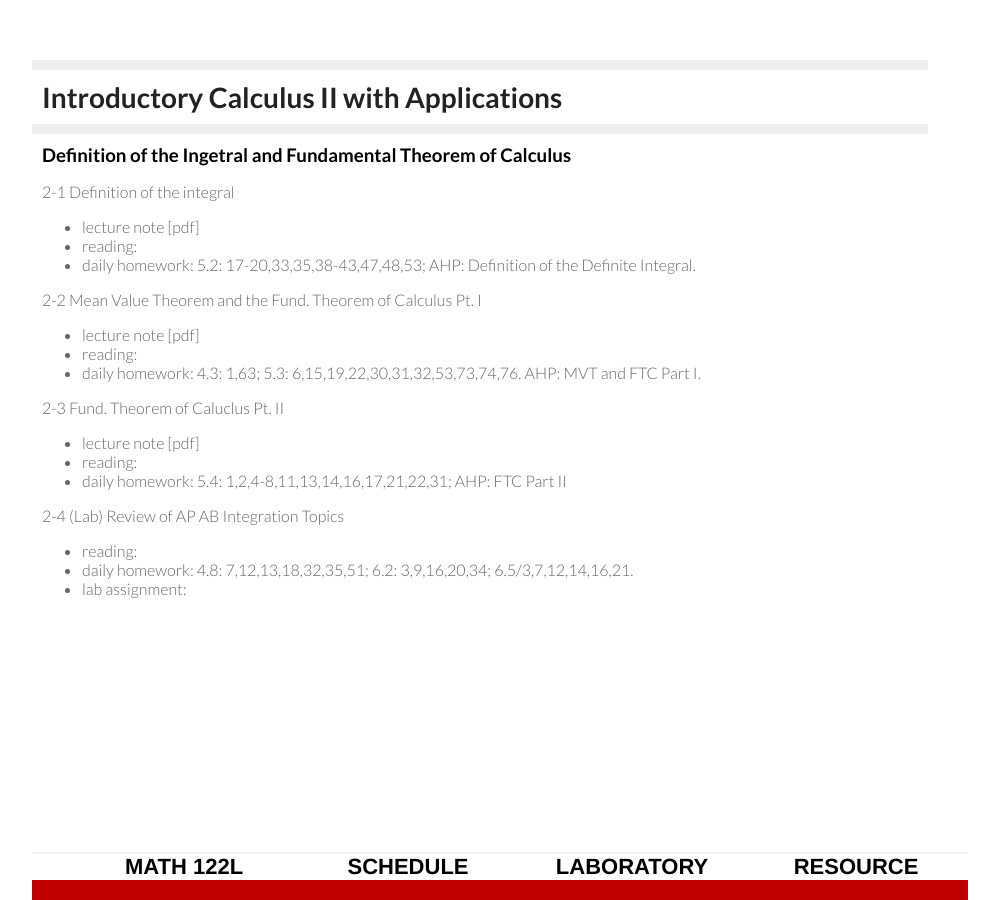
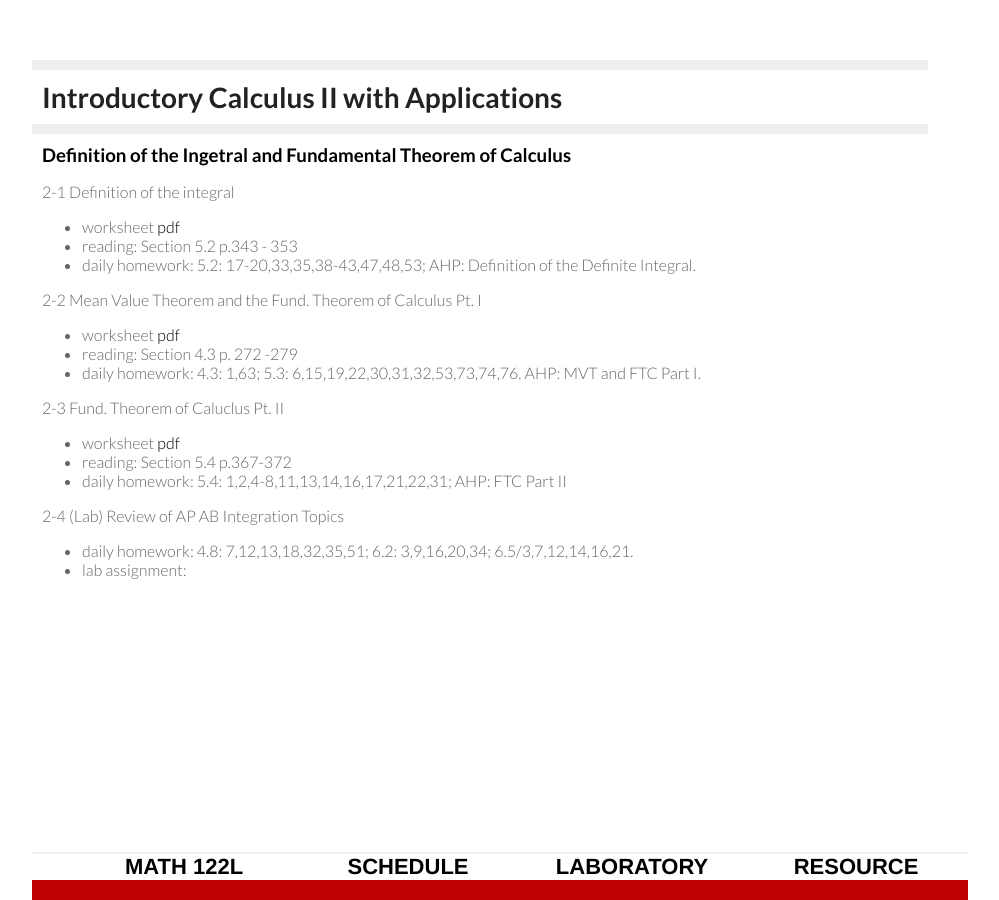
Before and after one commit to sshanshans/calculus2, a Jekyll site: the page built from schedule/week2/week2.md, in a window 1280 px wide. Shown: the whole page, without its empty margins (160-1159 px from the left). Built offline with Jekyll 4.4.1, drawn with Linux system fonts in a browser that asks for light colours.

Commit message:
week 2 updates

```diff
--- a/schedule/week2/week2.md
+++ b/schedule/week2/week2.md
@@ -7,24 +7,23 @@ description: weekly schedule
 
 2-1 Definition of the integral    <br>
 
-* lecture note [pdf]  <br>
-* reading:   <br>
+* worksheet [pdf](\calculus2\schedule\week2\2-1Shan.pdf)  <br>
+* reading: Section 5.2 p.343 - 353   <br>
 * daily homework: 5.2: 17-20,33,35,38-43,47,48,53; AHP: Definition of the Definite Integral.  <br>
 
 2-2 Mean Value Theorem and the Fund. Theorem of Calculus Pt. I  <br>
 
-* lecture note [pdf]  <br>
-* reading:   <br>
+* worksheet [pdf](\calculus2\schedule\week2\2-2Shan.pdf)  <br>
+* reading: Section 4.3 p. 272 -279   <br>
 * daily homework: 4.3: 1,63; 5.3: 6,15,19,22,30,31,32,53,73,74,76. AHP: MVT and FTC Part I.  <br>
 
 2-3 Fund. Theorem of Caluclus Pt. II  <br>
 
-* lecture note [pdf]  <br>
-* reading:  <br>
+* worksheet [pdf](\calculus2\schedule\week2\2-3Shan.pdf)  <br>
+* reading: Section 5.4 p.367-372 <br>
 * daily homework: 5.4: 1,2,4-8,11,13,14,16,17,21,22,31; AHP: FTC Part II  <br>
 
 2-4 (Lab) Review of AP AB Integration Topics  <br>
 
-* reading:   <br>
 * daily homework: 4.8: 7,12,13,18,32,35,51; 6.2: 3,9,16,20,34; 6.5/3,7,12,14,16,21.  <br>
 * lab assignment:   <br>
```
Also changed, not shown: 3 other files.
